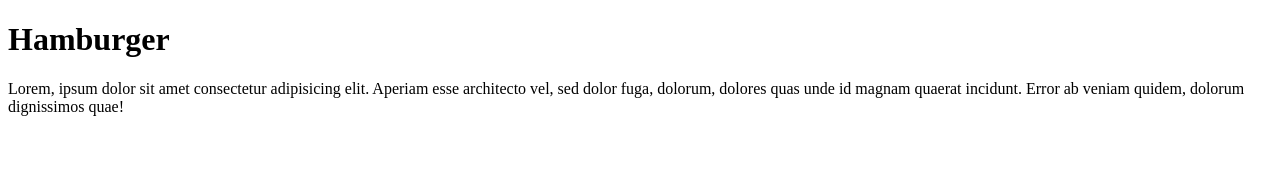
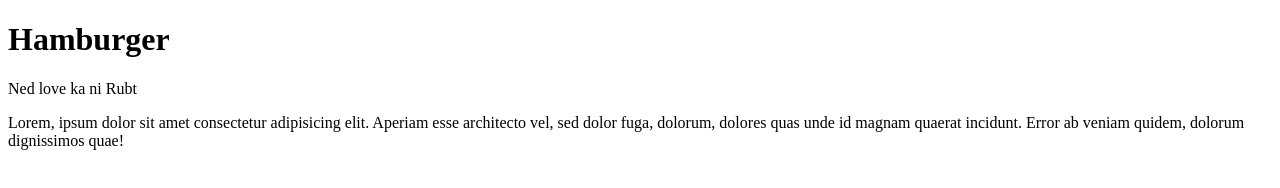
Before and after one commit to Zarcastral/testing, a plain HTML site: page index.html in a window 1280 px wide. Drawn offline with Linux system fonts and the light colour scheme.

Commit message:
ned love ka daw

```diff
--- a/index.html
+++ b/index.html
@@ -9,6 +9,7 @@
 
 <body>
   <h1>Hamburger</h1>
+  <p>Ned love ka ni Rubt</p>
   <p>Lorem, ipsum dolor sit amet consectetur adipisicing elit. Aperiam esse architecto vel, sed dolor fuga, dolorum,
     dolores quas unde id magnam quaerat incidunt. Error ab veniam quidem, dolorum dignissimos quae!</p>
 
```
